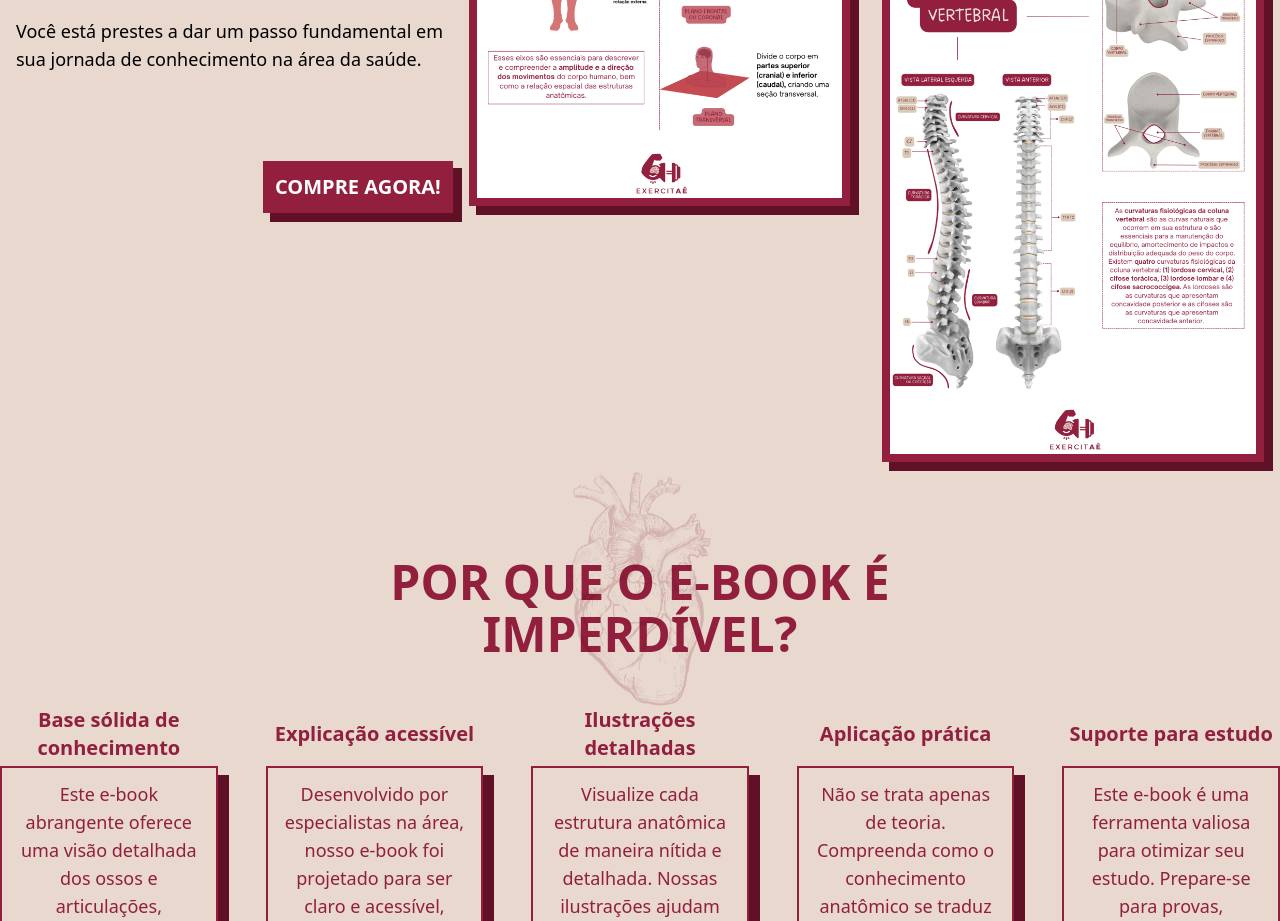
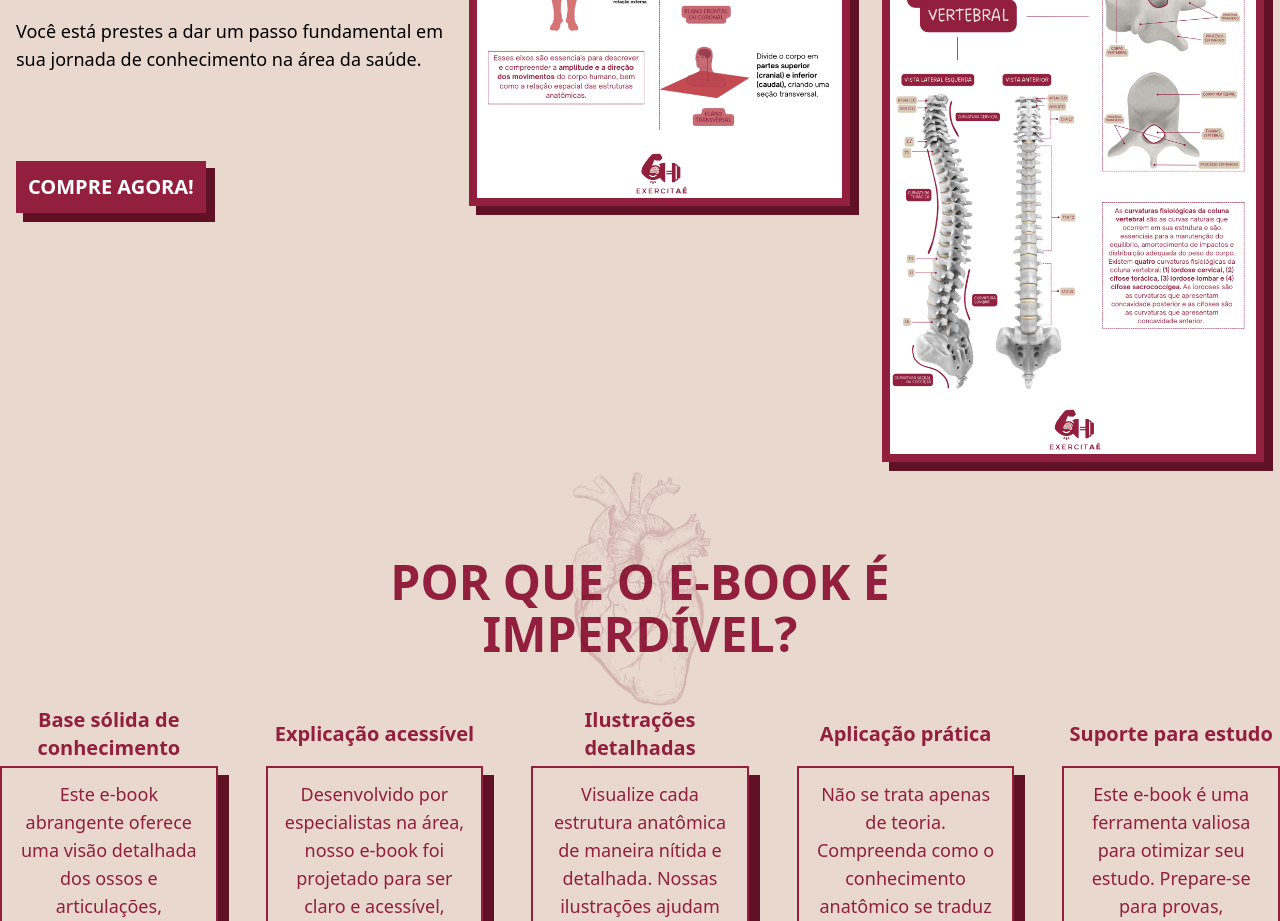
Before and after one commit to LucasFlaquer/exercitae-anatomia, a React (Vite) app: page / in a window 1280 px wide. Shown: the part 1740-2661 px from the top of the page. Built offline with nearby package versions, Linux system fonts and the light colour scheme; a web font is replaced by a local one.

Commit message:
fix align

```diff
--- a/src/components/Oportunity.tsx
+++ b/src/components/Oportunity.tsx
@@ -14,7 +14,7 @@
           Você está prestes a dar um passo fundamental em sua jornada de
           conhecimento na área da saúde.
         </p>
-        <div className="text-center md:text-right">
+        <div className="text-center md:text-left">
           <ByNowButton />
         </div>
       </div>
```
